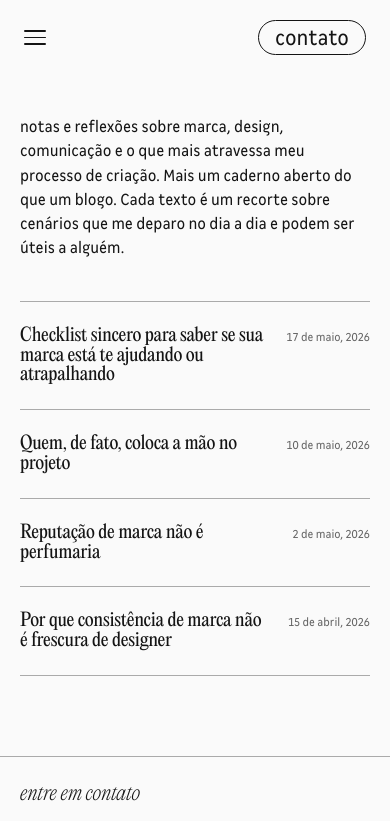
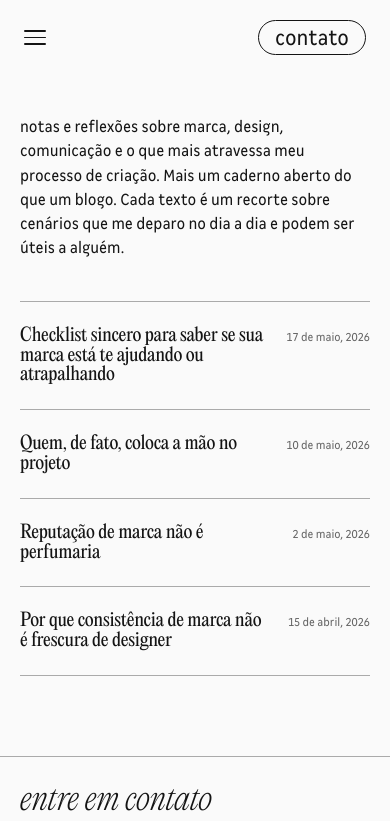
Before and after one commit to gameoverlp02/Site-Pr-prio-Luiz-Lavall, a website: page pensamentos.html in a window 390 px wide. Shown: the top 821 px of the page. Drawn offline with Linux system fonts and the light colour scheme.

Commit message:
fix: adjust mobile font sizes across all pages
- hero__desc: 19px -> 22px (index)
- contact__title: 22/20px -> 32px on all pages (<=768px and <=480px)
- info__title: already at 32px, contact__title now matches

Co-Authored-By: Claude Sonnet 4.6 <noreply@anthropic.com>

```diff
--- a/pensamentos.html
+++ b/pensamentos.html
@@ -463,7 +463,7 @@
       .info { grid-template-columns: 1fr; gap: 24px; padding: 56px 24px; }
       .info__title { font-size: 32px; }
       .contact { padding: 28px 24px; }
-      .contact__title { font-size: 22px; }
+      .contact__title { font-size: 32px; }
     }
 
     .hero__desc {
@@ -588,7 +588,7 @@
       .post__title { font-size: 18px; }
       .post__date { font-size: 13px; }
       .contact { padding: 24px 20px; flex-direction: column; align-items: flex-start; gap: 16px; }
-      .contact__title { font-size: 20px; }
+      .contact__title { font-size: 32px; }
       .footer-logo { padding: 32px 20px 40px; }
     }
     .footer-logo a { display: block; width: 100%; }
```
Also changed, not shown: autoral.html (+1 -1 lines), index.html (+2 -2 lines), projeto.html (+1 -1 lines), sobre.html (+1 -1 lines).
